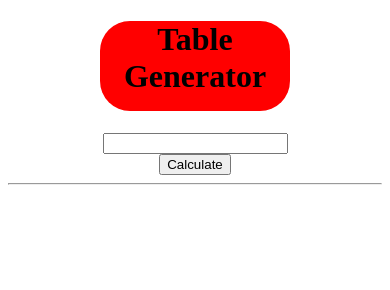
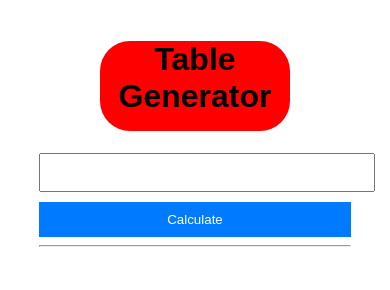
Before and after one commit to Mohsinkhanafridi/table-generator, a plain HTML site: page index.html in a window 390 px wide. Drawn offline with Linux system fonts and the light colour scheme.

Commit message:
i added animations and styles and responsive

```diff
--- a/index.html
+++ b/index.html
@@ -6,7 +6,7 @@
     <title>Document</title>
     <link rel="stylesheet" href="style.css">
 </head>
-<body><center>
+<body><div class="container"><center>
     <h1 class="heading">Table Generator</h1>
     <input type="number" name="" id="number"><br>
     <button onclick="generateTable()">Calculate</button>
@@ -15,6 +15,7 @@
 <div id="display"></div>
 
 </center>
+</div>
 <script src="app.js"></script>
 </body>
 </html>
--- a/style.css
+++ b/style.css
@@ -13,3 +13,48 @@
     animation-duration: 3s;
     border-radius: 30px;
   }
+
+  body {
+    font-family: Arial, sans-serif;
+    margin: 0;
+    padding: 0;
+}
+
+.container {
+    width: 80%; /* Adjust as needed */
+    margin: 0 auto;
+    padding: 20px;
+}
+
+.heading {
+    text-align: center;
+}
+
+input[type="number"] {
+    width: 100%;
+    padding: 10px;
+    margin-bottom: 10px;
+}
+
+button {
+    width: 100%;
+    padding: 10px;
+    background-color: #007bff;
+    color: white;
+    border: none;
+    cursor: pointer;
+}
+
+button:hover {
+    background-color: #0056b3;
+}
+
+#display {
+    margin-top: 20px;
+}
+
+@media screen and (min-width: 768px) {
+    .container {
+        width: 50%; /* Adjust as needed */
+    }
+}
```
